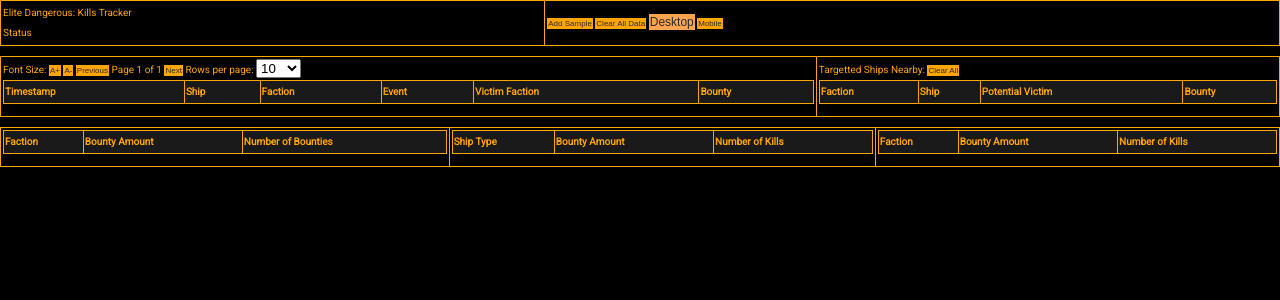
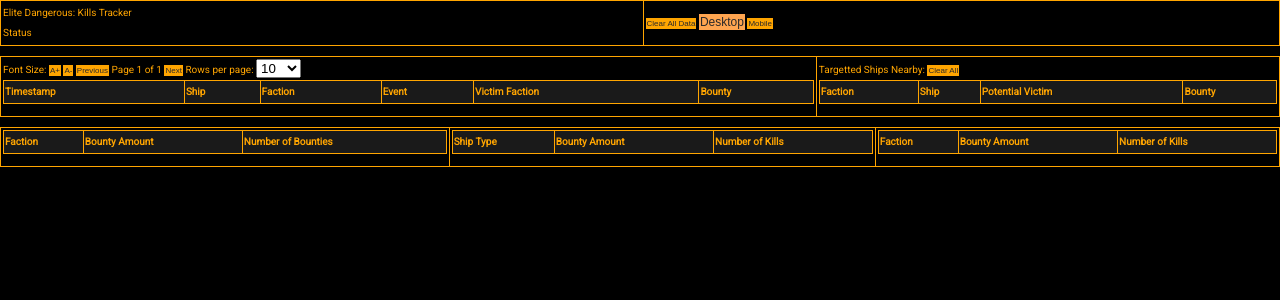
Before and after one commit to istoff/edmc_plugins, a Flask app: page / in a window 1280 px wide. Shown: the top 300 px of the page. Run offline with Flask 3, Linux system fonts and the light colour scheme; lists and menus that the app fills with data are empty; some libraries are stand-ins or nearby versions.

Commit message:
hide testdata button

```diff
--- a/KillTracker/server/static/script.js
+++ b/KillTracker/server/static/script.js
@@ -1101,7 +1101,7 @@ document.addEventListener('DOMContentLoaded', function() {
 	if (savedData.length !== 0) {
 		SavedkillDataList = savedData;
 		SavedkillDataList.forEach((killData) => {
-		  //addKillTableRow(killData);
+		  addKillTableRow(killData);
 		});
 
 	}
--- a/KillTracker/server/templates/table.html
+++ b/KillTracker/server/templates/table.html
@@ -32,7 +32,7 @@
         </td>
         <td>
           <div id="controlPanel">
-            <button class="button" onclick="generateRandomRow()">Add Sample</button>
+            <button class="button" style="display: none;" onclick="generateRandomRow()">Add Sample</button>
             <button class="button" id="clearDataButton">Clear All Data</button>
             <button class="button" id='desktopButton' onclick="switchLayout('default')">Desktop</button>
             <button class="button" id='mobileButton'   onclick="switchLayout('mobile')">Mobile</button>
```
